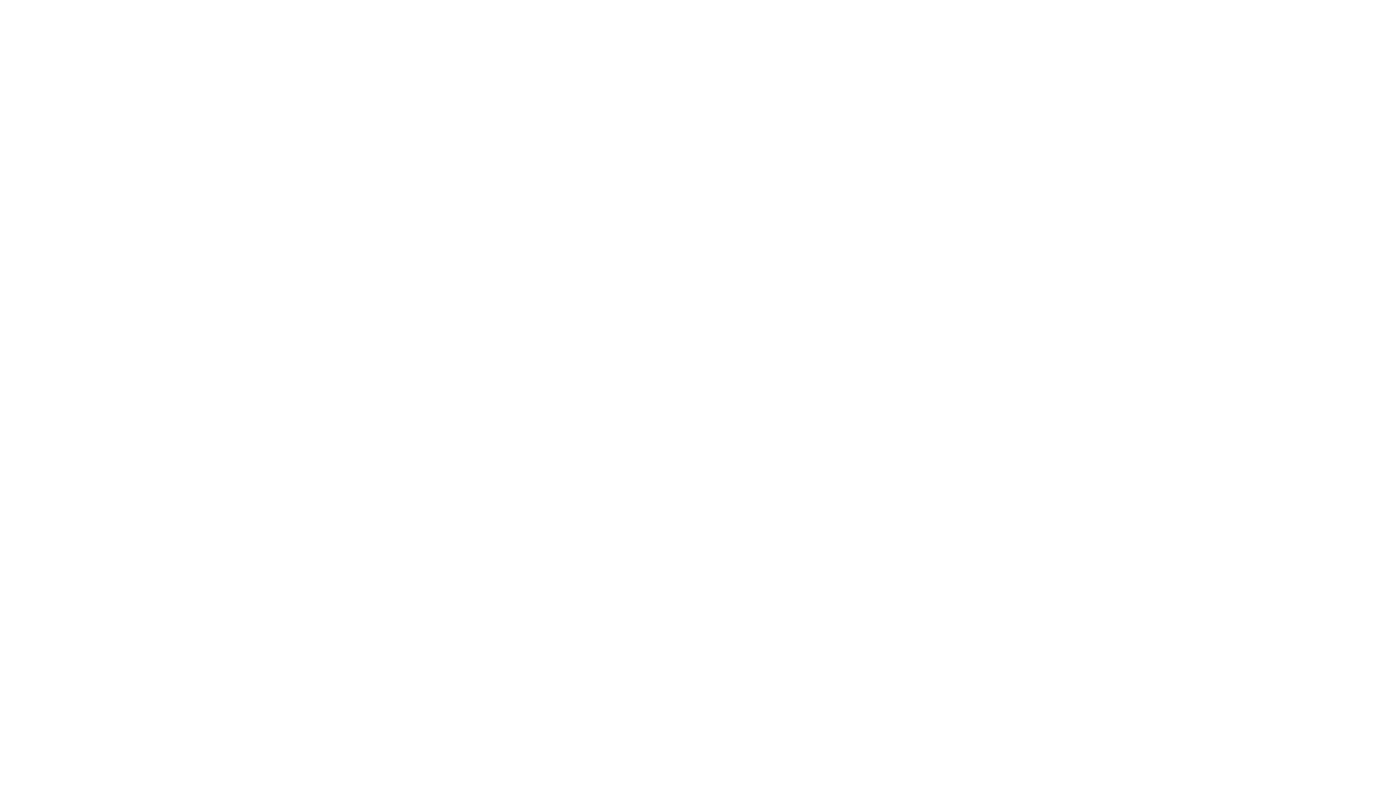
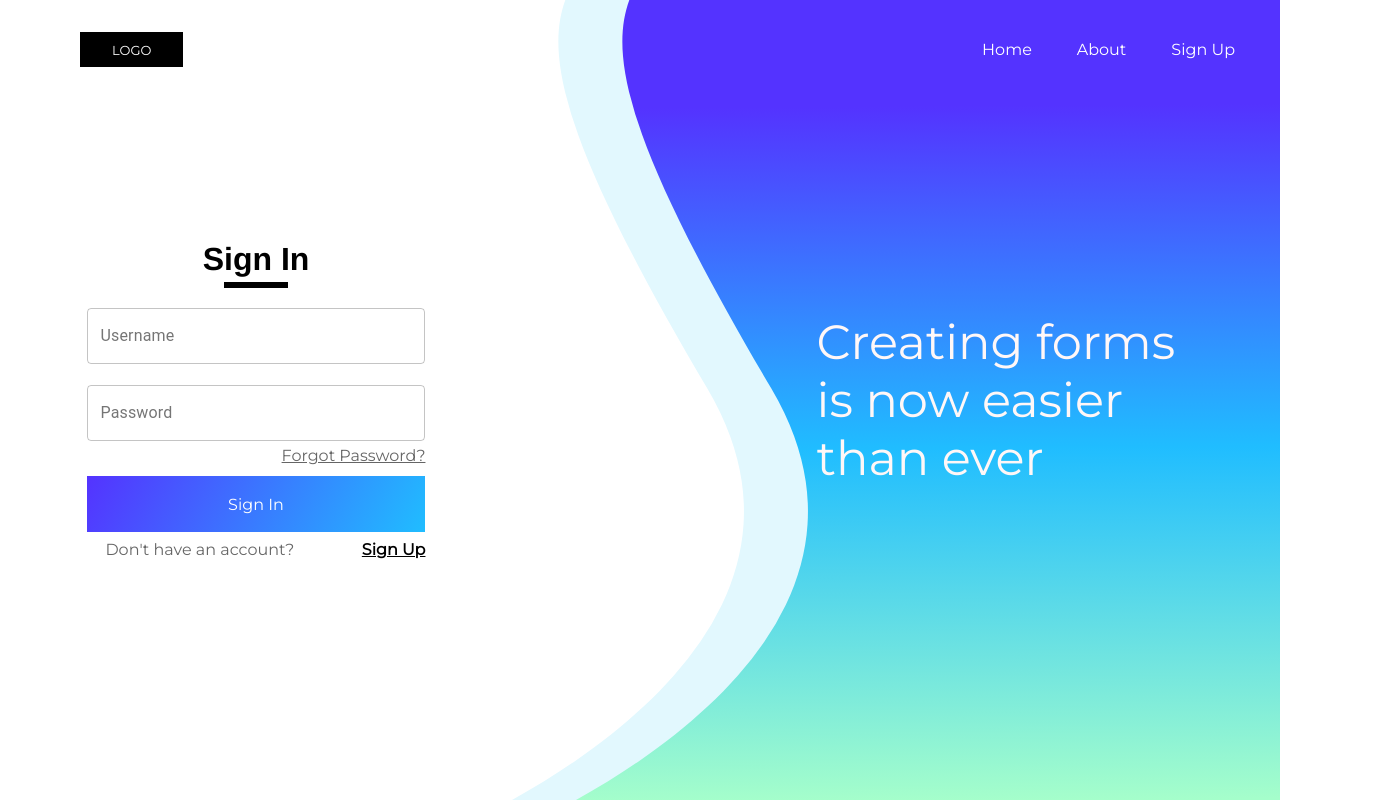
Before and after one commit to Shishir-Ashok/G-forms_spinoff, a React (Create React App) app: page /logIn in a window 1280 px wide. Shown: the whole page, 1380 px wide, since content can reach past the window. Built offline with nearby package versions, Linux system fonts and the light colour scheme.

Commit message:
added signup page

```diff
--- a/src/App.css
+++ b/src/App.css
@@ -1,3 +1,4 @@
+@import url("https://fonts.googleapis.com/css2?family=Montserrat&display=swap");
 * {
   box-sizing: border-box;
   margin: 0;
--- a/src/App.js
+++ b/src/App.js
@@ -16,7 +16,7 @@ export class App extends Component {
         />
         <Route
           exact
-          path="/signUp"
+          path="/logIn"
           render={(routerProps) => <SignUp isSignIn={false} {...routerProps} />}
         />
       </Switch>
--- /dev/null
+++ b/src/Components/OptionalNavbar/OptinalNavbar.scss
@@ -0,0 +1,37 @@
+.OptionalNavbar {
+  position: fixed;
+  display: flex;
+  justify-content: space-between;
+  font-family: Montserrat;
+  width: 100vw;
+  z-index: 30;
+  margin-top: 2rem;
+  align-items: center;
+  .OptionalNavbar-navbarLeft {
+    display: flex;
+    margin-left: 5rem;
+    width: 100%;
+    h3 {
+      display: flex;
+      justify-content: center;
+      align-items: center;
+      padding: 0.6rem 2rem;
+      span {
+        font-family: montserrat;
+        font-weight: lighter;
+        text-align: center;
+        font-size: 0.8125rem;
+        vertical-align: middle;
+      }
+    }
+  }
+  .OptionalNavbar-navbarRight {
+    display: flex;
+    justify-content: space-evenly;
+    width: 40vw;
+
+    a {
+      color: white;
+    }
+  }
+}
--- /dev/null
+++ b/src/Components/OptionalNavbar/OptionalNavbar.jsx
@@ -0,0 +1,26 @@
+import React from "react";
+import "./OptinalNavbar.scss";
+import { NavLink } from "react-router-dom";
+
+export default function OptionalNavbar() {
+  return (
+    <div className="OptionalNavbar">
+      <div className="OptionalNavbar-navbarLeft">
+        <h3 className="Logostyle">
+          <span>LOGO</span>
+        </h3>
+      </div>
+      <div className="OptionalNavbar-navbarRight">
+        <NavLink exact activeClassName="linkActive" to="/">
+          Home
+        </NavLink>
+        <NavLink exact activeClassName="linkActive" to="/">
+          About
+        </NavLink>
+        <NavLink exact activeClassName="linkActive" to="/logIn">
+          Sign Up
+        </NavLink>
+      </div>
+    </div>
+  );
+}
--- a/src/Components/SignUp/SignUp.jsx
+++ b/src/Components/SignUp/SignUp.jsx
@@ -1,14 +1,69 @@
 import React from "react";
 import { useInput } from "../../Hooks/useInput";
-import { TextField } from "@material-ui/core";
+import { TextField, makeStyles } from "@material-ui/core";
+import "./SignUp.scss";
+import OptionalNavbar from "../OptionalNavbar/OptionalNavbar";
 
+const useStyles = makeStyles((theme) => ({
+  root: {
+    display: "flex",
+    flexWrap: "wrap",
+  },
+  margin: {
+    margin: theme.spacing(1),
+  },
+  withoutLabel: {
+    marginTop: theme.spacing(3),
+  },
+  textField: {
+    width: "32ch",
+    marginTop: "1.3rem",
+  },
+}));
 export default function SignUp() {
+  const classes = useStyles();
   const username = useInput("");
-  const email = useInput("");
+  const password = useInput("");
 
   return (
-    <div>
-      <TextField label="Username" {...username}></TextField>
-    </div>
+    <>
+      <OptionalNavbar />
+      <div className="SignUp-Page-Container">
+        <div className="SignUp-Page-Left-tab">
+          <div className="SignUp-form">
+            <div className="SignUp-Heading">Sign In</div>
+            <TextField
+              label="Username"
+              {...username}
+              className={classes.textField}
+              variant="outlined"
+            ></TextField>
+            <TextField
+              type="password"
+              label="Password"
+              {...password}
+              className={classes.textField}
+              variant="outlined"
+            ></TextField>
+            <div className="SignUp-Forgot">Forgot Password?</div>
+            <div className="SignUp-Button">Sign In</div>
+
+            <div className="SignUp-New">
+              <div className="SignUp-SignIn">Don't have an account?</div>
+              <div className="SignUp-SignIn-text">Sign Up</div>
+            </div>
+          </div>
+        </div>
+        <div className="SignUp-Page-Right-tab">
+          <div className="SignUp-background"></div>
+          <div className="SignUp-text-message">
+            Creating forms <br />
+            is now easier
+            <br />
+            than ever
+          </div>
+        </div>
+      </div>
+    </>
   );
 }
--- /dev/null
+++ b/src/Components/SignUp/SignUp.scss
@@ -0,0 +1,99 @@
+.SignUp-Page-Container {
+  height: 100vh;
+  width: 100vw;
+  display: flex;
+  font-family: Montserrat;
+  .SignUp-Page-Left-tab {
+    width: 40vw;
+    display: flex;
+    align-items: center;
+    justify-content: center;
+
+    .SignUp-form {
+      display: flex;
+      flex-direction: column;
+      align-items: center;
+      .SignUp-Heading {
+        font-size: 2rem;
+        font-weight: bolder;
+        font-family: Helvetica, sans-serif;
+        position: relative;
+        padding-bottom: 0.6rem;
+        &::after {
+          content: "";
+          position: absolute;
+          height: 6px;
+          width: 60%;
+          background-color: black;
+          bottom: 0;
+          left: 20%;
+        }
+      }
+      .SignUp-Forgot {
+        width: 100%;
+        padding-top: 0.3rem;
+        opacity: 0.6;
+        text-decoration: underline;
+        text-align: end;
+      }
+      .SignUp-Button {
+        width: 100%;
+        height: 7vh;
+        background-image: linear-gradient(120deg, #5433ff 0%, #20bdff 100%);
+        text-align: center;
+        display: flex;
+        justify-content: center;
+        align-items: center;
+        color: white;
+        margin-top: 0.7rem;
+      }
+      .SignUp-New {
+        display: flex;
+        width: 100%;
+        justify-content: flex-end;
+        margin-top: 0.5rem;
+        .SignUp-SignIn {
+          text-align: end;
+          width: 100%;
+          opacity: 0.6;
+        }
+        .SignUp-SignIn-text {
+          min-width: 10vw;
+          margin-left: 0.2rem;
+          text-align: end;
+          text-decoration: underline;
+          font-weight: 700;
+        }
+      }
+    }
+  }
+  .SignUp-Page-Right-tab {
+    width: 60vw;
+    background-image: url("/assets/svg/Signin_bg\(faded\).svg");
+    background-size: cover;
+    background-repeat: no-repeat;
+    position: relative;
+
+    .SignUp-background {
+      background-image: url("/assets/svg/Signin_bg.svg");
+      background-size: cover;
+      background-repeat: no-repeat;
+      width: 55vw;
+      height: 100vh;
+      position: absolute;
+      right: 0;
+    }
+    .SignUp-text-message {
+      display: flex;
+      justify-content: center;
+      align-items: center;
+      color: rgb(255, 247, 247);
+      z-index: 100;
+      width: 100%;
+      height: 100vh;
+      position: absolute;
+      font-size: 3rem;
+      left: 13%;
+    }
+  }
+}
--- a/src/Hooks/useInput.js
+++ b/src/Hooks/useInput.js
@@ -5,5 +5,5 @@ export const useInput = (intialValue) => {
   const onChange = (e) => {
     setValue(e.target.value);
   };
-  return [value, onChange];
+  return { value, onChange };
 };
--- a/src/Pages/LandingPage/Navbar.jsx
+++ b/src/Pages/LandingPage/Navbar.jsx
@@ -1,6 +1,6 @@
 import React from "react";
 import "./Navbar.scss";
-import { NavLink } from 'react-router-dom';
+import { NavLink } from "react-router-dom";
 
 export default function Navbar() {
   return (
@@ -8,16 +8,23 @@ export default function Navbar() {
       <div className="navbar">
         <div className="navbarLeft">
           <span></span>
-                    <h3 className="Logostyle"><span>LOGO</span></h3>
+          <h3 className="Logostyle">
+            <span>LOGO</span>
+          </h3>
           <span></span>
         </div>
         <div className="navbarRight">
-                <NavLink exact activeClassName='linkActive' to='/'>About</NavLink>
-                <NavLink exact activeClassName='linkActive' to='/'>Contact</NavLink>
-                <NavLink exact activeClassName='linkActive' to='/'>Sign In</NavLink>
+          <NavLink exact activeClassName="linkActive" to="/">
+            About
+          </NavLink>
+          <NavLink exact activeClassName="linkActive" to="/">
+            Contact
+          </NavLink>
+          <NavLink exact activeClassName="linkActive" to="/signUp">
+            Sign In
+          </NavLink>
         </div>
       </div>
-
     </div>
   );
 }
```
Also changed, not shown: src/Components/SignUp/SignUp.css (deleted). Lines whose indentation alone changed are shown as unchanged.
